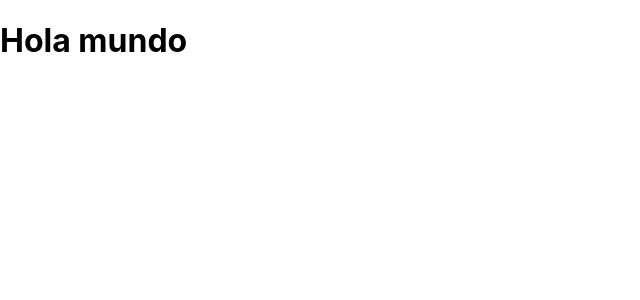
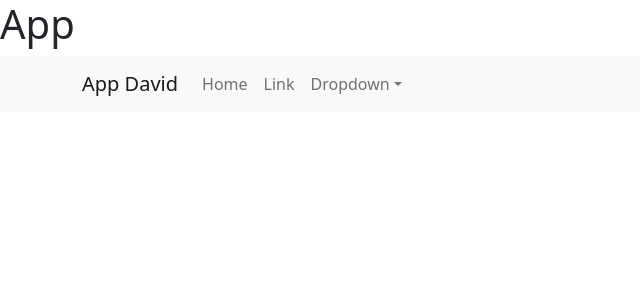
Before and after one commit to davidnahuelmendoza/CoderHouse-React, a React (Create React App) app: page / in a window 1280 px wide. Shown: the top 300 px of the page, without its empty margins (0-640 px from the left). Built offline with nearby package versions, Linux system fonts and the light colour scheme.

Commit message:
Desafio 2 - NavBar

```diff
--- a/package.json
+++ b/package.json
@@ -6,7 +6,9 @@
     "@testing-library/jest-dom": "^5.16.3",
     "@testing-library/react": "^12.1.4",
     "@testing-library/user-event": "^13.5.0",
+    "bootstrap": "^5.1.3",
     "react": "^18.0.0",
+    "react-bootstrap": "^2.2.2",
     "react-dom": "^18.0.0",
     "react-scripts": "5.0.0",
     "web-vitals": "^2.1.4"
--- a/src/App.jsx
+++ b/src/App.jsx
@@ -1,12 +1,15 @@
 
 import './App.css';
+import NavBar from './components/NavBar/NavBar';
 
 function App() {
   return (
     <div>
-      <h1>Hola mundo</h1>
-    </div>
-  );
+      <h1>App</h1>
+      <NavBar />
+
+      </div>
+  )
 }
 
 export default App;
--- a/src/components/NavBar/NavBar.jsx
+++ b/src/components/NavBar/NavBar.jsx
@@ -0,0 +1,29 @@
+import React from 'react'
+import 'bootstrap/dist/css/bootstrap.min.css';
+import {Navbar, NavDropdown, Nav, Container} from 'react-bootstrap'
+
+function NavBar() {
+  return (
+    <Navbar bg="light" expand="lg">
+  <Container>
+    <Navbar.Brand href="#home">App David</Navbar.Brand>
+    <Navbar.Toggle aria-controls="basic-navbar-nav" />
+    <Navbar.Collapse id="basic-navbar-nav">
+      <Nav className="me-auto">
+        <Nav.Link href="#home">Home</Nav.Link>
+        <Nav.Link href="#link">Link</Nav.Link>
+        <NavDropdown title="Dropdown" id="basic-nav-dropdown">
+          <NavDropdown.Item href="#action/3.1">Action</NavDropdown.Item>
+          <NavDropdown.Item href="#action/3.2">Another action</NavDropdown.Item>
+          <NavDropdown.Item href="#action/3.3">Something</NavDropdown.Item>
+          <NavDropdown.Divider />
+          <NavDropdown.Item href="#action/3.4">Separated link</NavDropdown.Item>
+        </NavDropdown>
+      </Nav>
+    </Navbar.Collapse>
+  </Container>
+</Navbar>
+  )
+}
+
+export default NavBar
```
Also changed, not shown: 1 other file (tests, documents, lock files or other folders).
